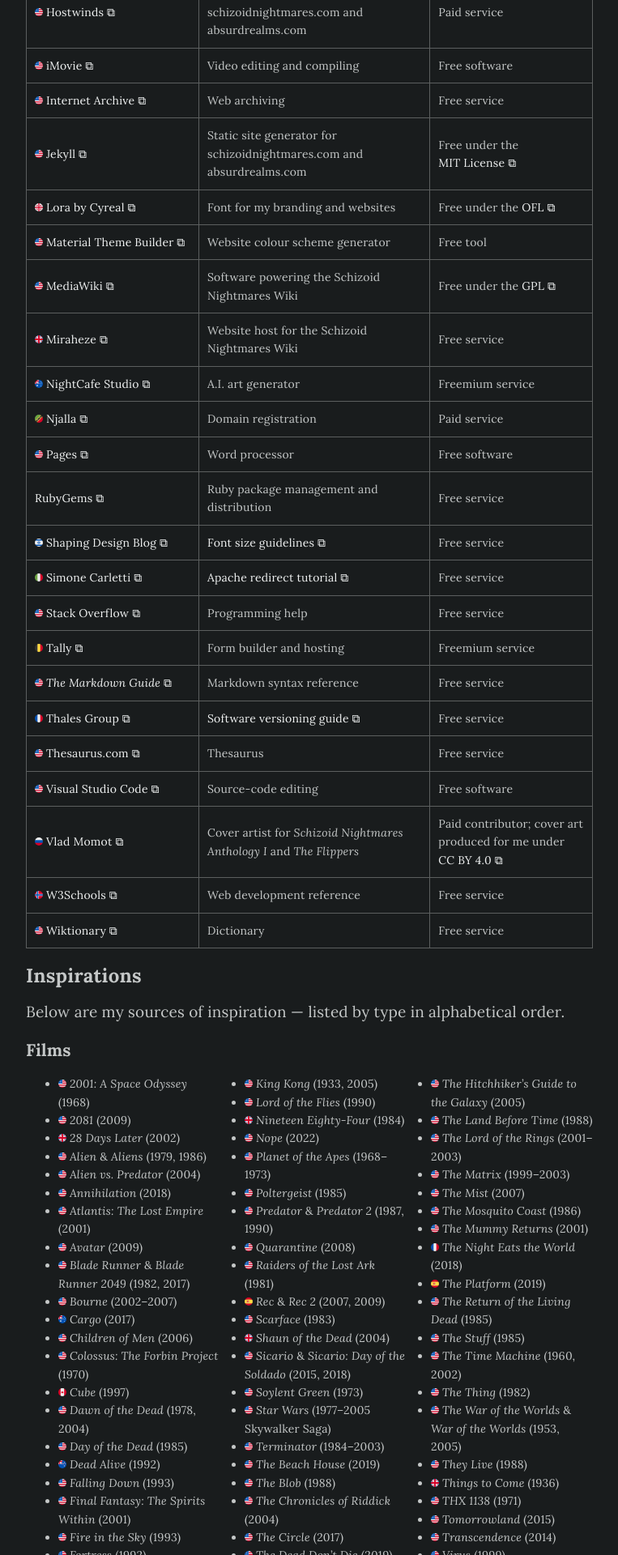
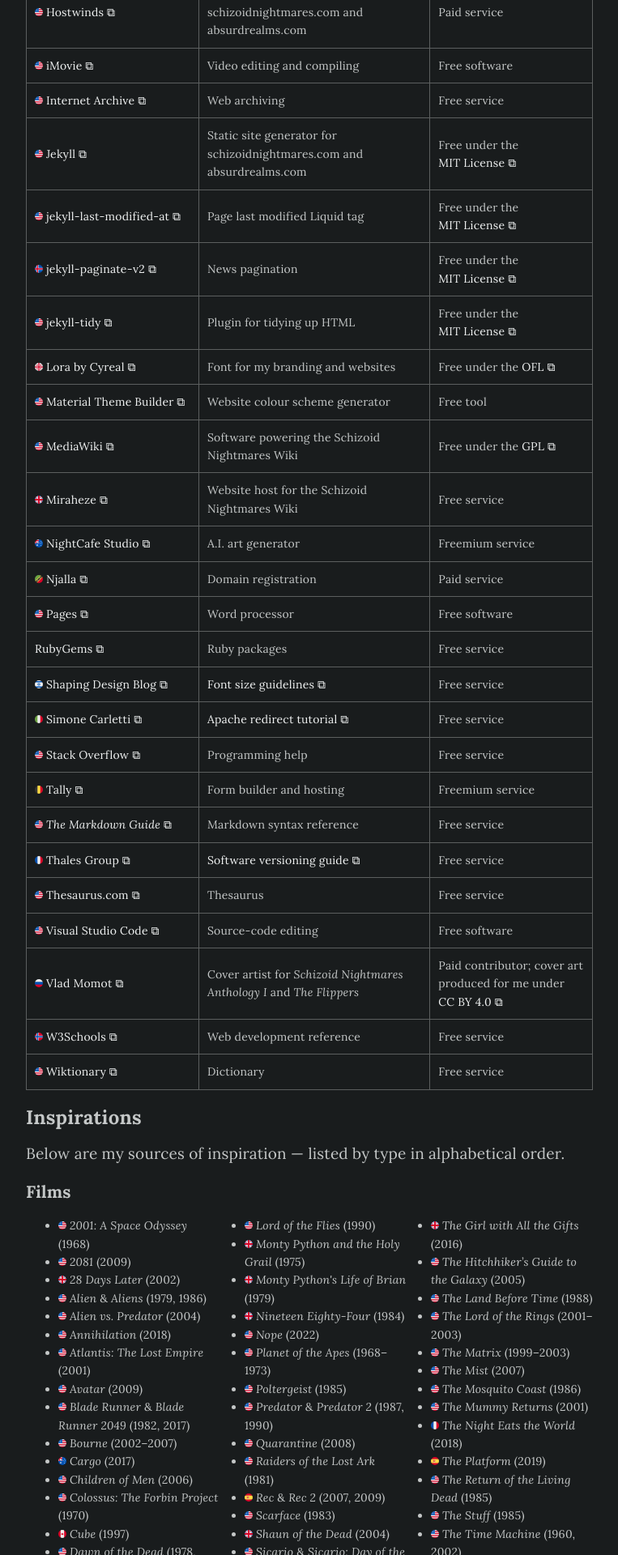
Before and after one commit to schizoidnightmares/schizoidnightmares.com, a Jekyll site: the page built from credits.md, in a window 1280 px wide. Shown: the part 1074-2994 px from the top of the page at 81% size, without its empty margins (258-1021 px from the left). Built offline with Jekyll 4.4.1, drawn with Linux system fonts in a browser that asks for light colours; some of the changed text lies outside the part shown.

Commit message:
updating credits

```diff
--- a/_data/contributors.yaml
+++ b/_data/contributors.yaml
@@ -110,6 +110,24 @@
   usage: Static site generator for schizoidnightmares.com and absurdrealms.com
   notes: Free under the <a href="https://github.com/jekyll/jekyll/blob/master/LICENSE" target="_blank">MIT License ⧉</a>
 
+- title: jekyll-last-modified-at
+  flag: us
+  url: https://github.com/gjtorikian/jekyll-last-modified-at
+  usage: Page last modified Liquid tag
+  notes: Free under the <a href="https://github.com/gjtorikian/jekyll-last-modified-at/blob/master/LICENSE" target="_blank">MIT License ⧉</a>
+
+- title: jekyll-paginate-v2
+  flag: is
+  url: https://github.com/sverrirs/jekyll-paginate-v2
+  usage: News pagination
+  notes: Free under the <a href="https://github.com/sverrirs/jekyll-paginate-v2/blob/master/LICENSE" target="_blank">MIT License ⧉</a>
+
+- title: jekyll-tidy
+  flag: us
+  url: https://github.com/apsislabs/jekyll-tidy
+  usage: Plugin for tidying up HTML
+  notes: Free under the <a href="https://github.com/apsislabs/jekyll-tidy/blob/master/LICENSE.txt" target="_blank">MIT License ⧉</a>
+
 - title: Lora by Cyreal
   flag: ge
   url: http://cyreal.org/fonts/lora/
@@ -154,7 +172,7 @@
 
 - title: RubyGems
   url: https://rubygems.org/
-  usage: Ruby package management and distribution
+  usage: Ruby packages
   notes: Free service
 
 - title: Shaping Design Blog
--- a/_data/flags.yaml
+++ b/_data/flags.yaml
@@ -48,6 +48,9 @@
 
 - title: ir
   country: Iran
+
+- title: is
+  country: Iceland
 
 - title: it
   country: Italy
--- a/_data/inspirations.yaml
+++ b/_data/inspirations.yaml
@@ -106,6 +106,14 @@
 
 - title: <i>Lord of the Flies</i> (1990)
   flag: us
+  category: films
+
+- title: <i>Monty Python and the Holy Grail</i> (1975)
+  flag: gb
+  category: films
+
+- title: <i>Monty Python's Life of Brian</i> (1979)
+  flag: gb
   category: films
 
 - title: <i>Nineteen Eighty-Four</i> (1984)
@@ -815,6 +823,7 @@
   category: places
 
 - title: Tibet
+  flag: cn
   category: places
 
 - title: Tropical Islands Resort, Brandenburg
@@ -899,3 +908,7 @@
 - title: '<a href="https://www.politicalcompass.org/" target="_blank">The Political Compass ⧉</a>'
   flag: nz
   category: web
+
+- title: '<a href="https://www.wikipedia.org/" target="_blank">Wikipedia ⧉</a>'
+  flag: us
+  category: web
--- /dev/null
+++ b/_includes/origin.html
@@ -0,0 +1,4 @@
+<div class="origin" markdown=0>
+    {% capture flag %}{{ include.flag }}{% endcapture %}
+    {% include flag.html flag=flag %}<span style="width: {{ include.perc }}%">&nbsp;</span> {{ include.perc }}%
+</div>
--- a/assets/css/style.scss
+++ b/assets/css/style.scss
@@ -132,6 +132,18 @@
     cursor: default;
 }
 
+// origin statistics for credits
+.origin {
+    width: 75%;
+    font-size: 1.6rem;
+    margin: .2rem 0;
+    span {
+        background: $color-primary;
+        display: inline-block;
+        cursor: default;
+    }
+}
+
 .story p {
     text-align: justify;
     hyphens: auto;
--- a/credits.md
+++ b/credits.md
@@ -30,3 +30,17 @@
 
 ### Websites
 {% include inspirations.html category="web" %}
+
+## Statistics
+Below are the top ten national origin percentages of all credits.
+
+{% include origin.html flag="us" perc="53.76" %}
+{% include origin.html flag="gb" perc="13.16" %}
+{% include origin.html flag="ca" perc="5.64" %}
+{% include origin.html flag="ru" perc="1.88" %}
+{% include origin.html flag="au" perc="1.50" %}
+{% include origin.html flag="fr" perc="1.50" %}
+{% include origin.html flag="nz" perc="1.50" %}
+{% include origin.html flag="cn" perc="1.13" %}
+{% include origin.html flag="cz" perc="1.13" %}
+{% include origin.html flag="de" perc="1.13" %}
```
Also changed, not shown: assets/vectors/flags/is.svg (added).
